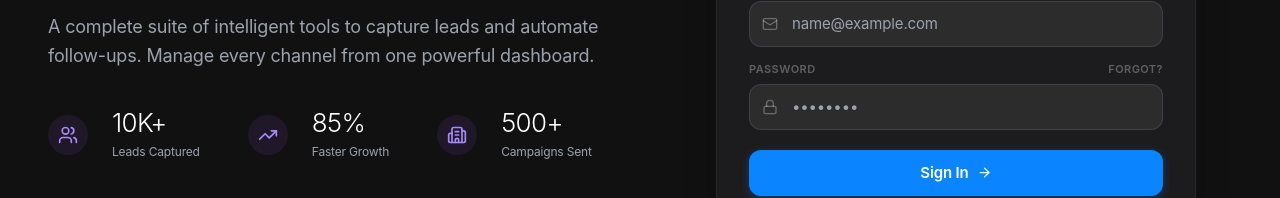
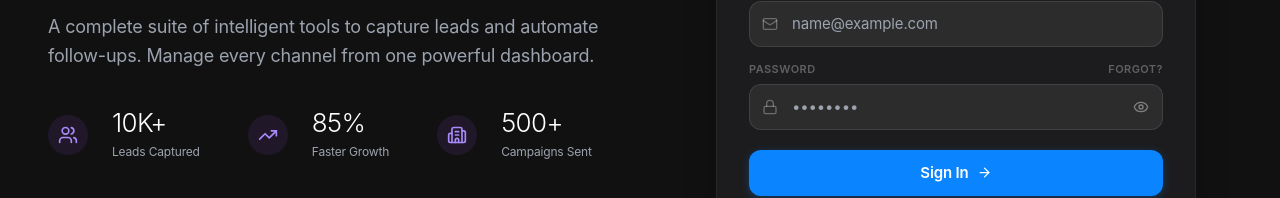
Before and after one commit to Scale-Pods/wwr-automation, a Next.js app: page / in a window 1280 px wide. Shown: the part 473-671 px from the top of the page. Built offline with nearby package versions, Linux system fonts and the light colour scheme; no server answers.

Commit message:
added eye button for password visibility

```diff
--- a/components/auth/auth-forms.tsx
+++ b/components/auth/auth-forms.tsx
@@ -2,7 +2,7 @@
 
 import { useState, useActionState, useEffect } from 'react';
 import { useRouter } from 'next/navigation';
-import { Mail, Lock, ArrowRight, Loader2, CheckCircle2 } from 'lucide-react';
+import { Mail, Lock, ArrowRight, Loader2, CheckCircle2, Eye, EyeOff } from 'lucide-react';
 import { login, forgotPassword } from '@/app/actions/auth';
 
 type AuthMode = 'login' | 'forgot';
@@ -26,6 +26,8 @@ function StyledInput({ id, name, type, placeholder, required }: {
     id: string; name: string; type: string; placeholder: string; required?: boolean;
 }) {
     const [focused, setFocused] = useState(false);
+    const [visible, setVisible] = useState(false);
+    const isPassword = type === 'password';
     return (
         <div style={{ position: 'relative' }}>
             <div style={{
@@ -37,7 +39,7 @@ function StyledInput({ id, name, type, placeholder, required }: {
             <input
                 id={id}
                 name={name}
-                type={type}
+                type={isPassword && visible ? 'text' : type}
                 placeholder={placeholder}
                 required={required}
                 onFocus={e => {
@@ -52,9 +54,27 @@ function StyledInput({ id, name, type, placeholder, required }: {
                 }}
                 style={{
                     ...inputStyle,
+                    paddingRight: isPassword ? 42 : 14,
                     borderColor: focused ? '#0A84FF' : 'rgba(255,255,255,0.10)',
                 }}
             />
+            {isPassword && (
+                <button
+                    type="button"
+                    onClick={() => setVisible(v => !v)}
+                    aria-label={visible ? 'Hide password' : 'Show password'}
+                    title={visible ? 'Hide password' : 'Show password'}
+                    style={{
+                        position: 'absolute', right: 10, top: '50%', transform: 'translateY(-50%)',
+                        background: 'none', border: 'none', cursor: 'pointer', padding: 4,
+                        display: 'flex', color: 'rgba(255,255,255,0.40)',
+                    }}
+                    onMouseEnter={e => (e.currentTarget.style.color = 'rgba(255,255,255,0.80)')}
+                    onMouseLeave={e => (e.currentTarget.style.color = 'rgba(255,255,255,0.40)')}
+                >
+                    {visible ? <EyeOff size={16} /> : <Eye size={16} />}
+                </button>
+            )}
         </div>
     );
 }
```
